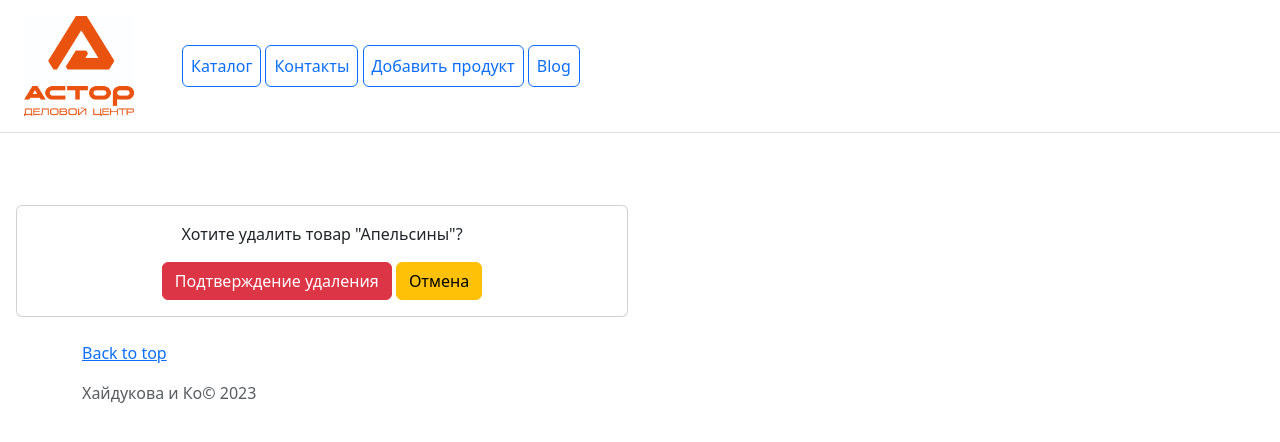
After one commit to Khaidoukova/online_shop, a Django app: page /delete/1 in a window 1280 px wide. The commit adds this page. Shown: the top 442 px of the page. Run offline with Django 4.2, Linux system fonts and the light colour scheme; data comes from the database, SQL or seed files in the repository; some libraries are stand-ins or nearby versions.

Commit message:
Modified catalog UPDATE and catalog DELETE controllers, urls and templates, added toggle function for Blog.

```diff
--- a/blog/templates/blog/blog_list.html
+++ b/blog/templates/blog/blog_list.html
@@ -22,6 +22,11 @@
                     <a href="{% url 'blog:delete' object.pk %}"
                        class="btn btn-sm btn-outline-danger">Удалить</a>
                 </div>
+                {% if object.is_active %}
+                    <a class='btn btn-warning' href="{% url 'blog:toggle_activity' object.pk %}">Снять с публикации</a>
+                {% else %}
+                    <a class='btn btn-success' href="{% url 'blog:toggle_activity' object.pk %}">Опубликовать</a>
+                {% endif %}
             </div>
         </div>
     </div>
--- a/blog/urls.py
+++ b/blog/urls.py
@@ -1,6 +1,6 @@
 from django.urls import path
 from blog.apps import BlogConfig
-from blog.views import BlogCreateView, BlogListView, BlogDetailView, BlogUpdateView, BlogDeleteView
+from blog.views import BlogCreateView, BlogListView, BlogDetailView, BlogUpdateView, BlogDeleteView, toggle_activity
 
 app_name = BlogConfig.name
 
@@ -10,5 +10,6 @@ urlpatterns = [
     path('view/<int:pk>', BlogDetailView.as_view(), name='view'),
     path('edit/<int:pk>', BlogUpdateView.as_view(), name='edit'),
     path('delete/<int:pk>', BlogDeleteView.as_view(), name='delete'),
+    path('published/<int:pk>', toggle_activity, name='toggle_activity'),
 
 ]
--- a/catalog/templates/catalog/base.html
+++ b/catalog/templates/catalog/base.html
@@ -9,7 +9,9 @@
 </head>
 <body>
 <div class="d-flex flex-column flex-md-row align-items-center p-3 px-md-4 mb-3 bg-white border-bottom box-shadow">
-    <h5 class="my-0 mr-md-auto font-weight-normal">SkyStore</h5>
+    <h5 class="my-0 mr-md-auto font-weight-normal">
+        <img src="media/logo_astor.jpg" width="110" height="100">
+    </h5>
     <nav class="ms-5">
         <a class="p-2 btn btn-outline-primary" href="{% url 'catalog:home' %}">Каталог</a>
         <a class="p-2 btn btn-outline-primary" href="{% url 'catalog:contacts' %}">Контакты</a>
@@ -36,7 +38,7 @@
         <p class="float-right">
             <a href="#">Back to top</a>
         </p>
-        <p>&copy; {% now 'Y' %}</p>
+        <p>Хайдукова и Ко&copy; {% now 'Y' %}</p>
 
     </div>
 </footer>
--- /dev/null
+++ b/catalog/templates/catalog/product_confirm_delete.html
@@ -0,0 +1,24 @@
+{% extends 'catalog/base.html' %}
+{% block content %}
+
+<div class="col-12">
+    <div class="row">
+        <div class="col-6">
+            <div class="card">
+               <div class="card-body">
+                   <form method="post">
+                       {% csrf_token %}
+                       <p>Хотите удалить товар "{{ product.name }}"?</p>
+
+                       <button type="submit" class="btn btn-danger">Подтверждение удаления</button>
+                       <a href="{% url 'catalog:home' %}" class="btn btn-warning">Отмена</a>
+
+
+                   </form>
+               </div>
+            </div>
+        </div>
+    </div>
+</div>
+
+{% endblock %}
--- a/catalog/templates/catalog/product_detail.html
+++ b/catalog/templates/catalog/product_detail.html
@@ -6,7 +6,7 @@
         <div class="row">
             <!-- Левая часть с изображением -->
             <div class="col-md-4">
-                <img src="/media/{{ product.preview }}/">
+                <img src="/media/{{ product.preview }}/" width="500" height="555">
             </div>
 
             <!-- Правая часть с информацией о товаре -->
--- a/catalog/urls.py
+++ b/catalog/urls.py
@@ -1,7 +1,8 @@
 from django.contrib import admin
 from django.urls import path
 from catalog.apps import CatalogConfig
-from catalog.views import contacts, ProductCreateView, ProductListView, ProductDetailView
+from catalog.views import contacts, ProductCreateView, ProductListView, ProductDetailView, ProductUpdateView, \
+    ProductDeleteView
 
 app_name = CatalogConfig.name
 
@@ -10,4 +11,6 @@ urlpatterns = [
     path('contacts/', contacts, name='contacts'),
     path('product/<int:pk>/', ProductDetailView.as_view(), name='product_detail'),
     path('create/', ProductCreateView.as_view(), name='product_form'),
+    path('edit/<int:pk>', ProductUpdateView.as_view(), name='product_update'),
+    path('delete/<int:pk>', ProductDeleteView.as_view(), name='product_confirm_delete'),
 ]
--- a/catalog/views.py
+++ b/catalog/views.py
@@ -1,13 +1,11 @@
-from django.shortcuts import render
+from django.shortcuts import render, get_object_or_404
 from django.urls import reverse_lazy
-
 from catalog.models import Product
-from django.views.generic import ListView, DetailView, CreateView
+from django.views.generic import ListView, DetailView, CreateView, UpdateView, DeleteView
 
 
 class ProductListView(ListView):
     model = Product
-
 
 
 class ProductDetailView(DetailView):
@@ -27,25 +25,19 @@ def contacts(request):
 
     return render(request, 'catalog/contacts.html', context)
 
-#def add_product(request):
- #   product_to_add = []
-  #  if request.method == 'POST':
-   #     product = {
-    #        'name': request.POST.get('name'),
-     #       'description': request.POST.get('description'),
-      #      'category': request.POST.get('category'),
-       #     'price': request.POST.get('price'),
-        #    'creation_date': request.POST.get('creation_date'),
-         #   'change_date': request.POST.get('change_date')
-#
- #       }
-  #      product_to_add.append(Product(**product))
-   #     Product.objects.bulk_create(product_to_add)
-#
- #   return render(request, 'catalog/add_product.html')
-
 
 class ProductCreateView(CreateView):
     model = Product
     fields = ('name', 'description', 'category', 'price', 'preview')
     success_url = reverse_lazy('catalog:product_form')
+
+
+class ProductUpdateView(UpdateView):
+    model = Product
+    fields = ('name', 'description', 'category', 'price', 'preview')
+    success_url = reverse_lazy('catalog:product_form')
+
+
+class ProductDeleteView(DeleteView):
+    model = Product
+    success_url = reverse_lazy('catalog:home')
```
Also changed, not shown: blog/views.py (+13 -1 lines), catalog/templates/catalog/product_list.html (+5 -4 lines), media/logo_astor.jpg (added), media/products/logo_astor.jpg (added), media/products/фасад_пом_114.jpg (added).
